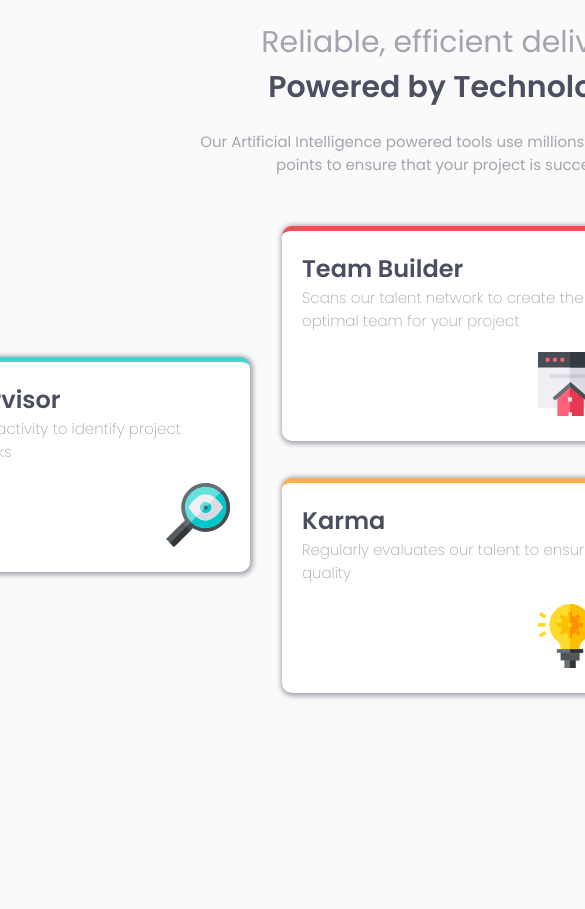
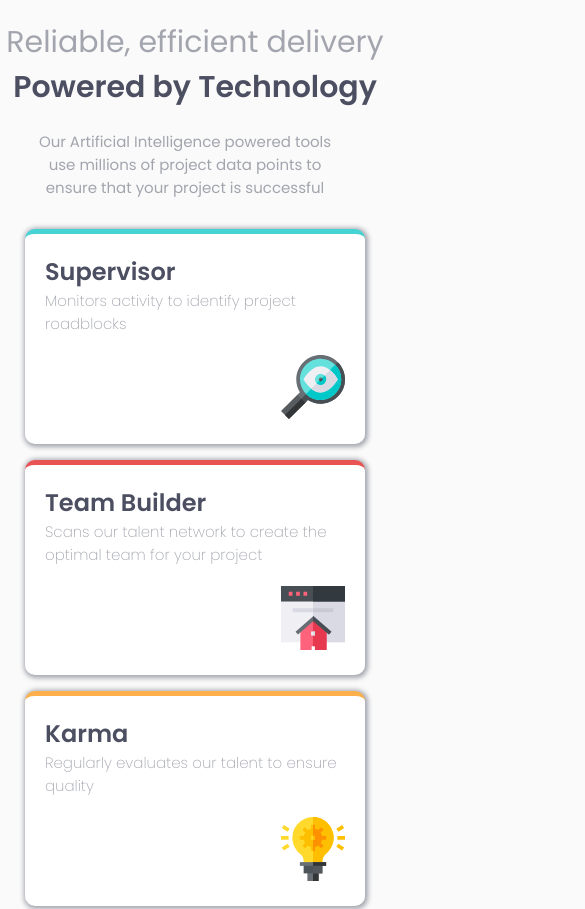
Before and after one commit to AldahirPR/four-card-feature-section, a plain HTML site: page index.html in a window 390 px wide. Shown: the top 909 px of the page, 585 px wide, since content can reach past the window. Before the commit the page ends 844 px from the top, so only its background shows below. Drawn offline with Linux system fonts and the light colour scheme.

Commit message:
adding media queries for responsive design

```diff
--- a/css/styles.css
+++ b/css/styles.css
@@ -145,3 +145,46 @@ img{
     float: right;
     margin: 20px 0 0;
 }
+
+@media (max-width: 1130px){
+    .container{
+        max-width: 300px;
+        margin: 0 auto;
+    }
+
+    .header{
+        text-align: center;
+        margin: 20px 0 0 -50px;
+        width: 300px;
+    }
+
+    .main-description{
+        width: 320px;
+        margin-left: 30px;
+    }
+
+    .empty{
+        display: none;
+    }
+
+    .card-container {
+        display: flex;
+        flex-direction: column;
+        align-items: center;
+        margin: 80px auto;
+        width: 100%;
+    }
+
+    .team-builder{
+        position: relative;
+        top: 0;
+    }
+
+    .karma{
+        margin-top: 0;
+    }
+    .calculator{
+        margin-bottom: 25px;
+
+    }
+}
```
